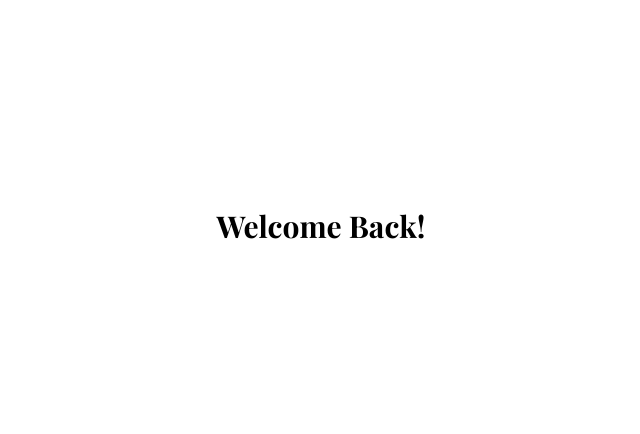
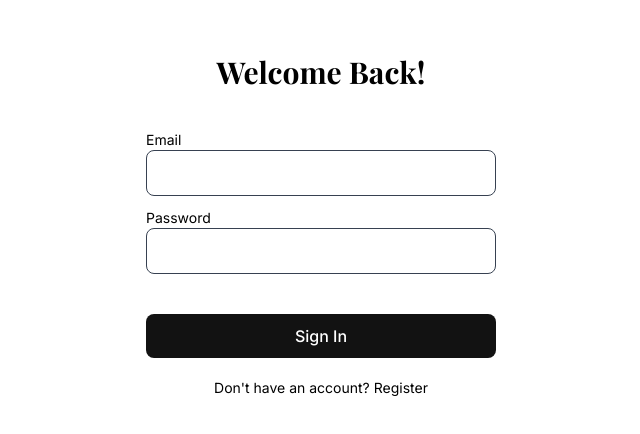
Before and after one commit to Aori297/blogapp, a React (Vite) app in the folder client/: page /login in a window 1280 px wide. Shown: the part 174-608 px from the top of the page, without its empty margins (319-959 px from the left). Built offline with nearby package versions, Linux system fonts and the light colour scheme; the HTML template or start-up script is replaced by a standard one; a web font is replaced by a local one.

Commit message:
vite-jsconfig-paths and made login page

```diff
--- a/client/package.json
+++ b/client/package.json
@@ -30,6 +30,7 @@
     "eslint-plugin-react-refresh": "^0.4.7",
     "postcss": "^8.4.40",
     "tailwindcss": "^3.4.7",
-    "vite": "^5.3.4"
+    "vite": "^5.3.4",
+    "vite-jsconfig-paths": "^2.0.1"
   }
 }
--- a/client/src/componenets/forms/Button.jsx
+++ b/client/src/componenets/forms/Button.jsx
@@ -0,0 +1,10 @@
+import { forwardRef } from "react";
+import clsx from 'clsx';
+
+const Button = forwardRef(({className, childern, ...props}, ref) => {
+  return <button className={clsx('bg-dark hover:bg-dark/80 transition text-white font-medium rounded-lg h-11 flex items-center justify-center',className)} {...props} ref={ref}/>;
+})
+
+Button.displayName = 'Button';
+
+export default Button;
--- a/client/src/pages/HomePage.jsx
+++ b/client/src/pages/HomePage.jsx
@@ -1,6 +1,9 @@
+import Button from '@/componenets/forms/Button'
+import Input from '@/componenets/forms/Input'
 import React from 'react'
 import { Link } from 'react-router-dom'
-import Input from '../componenets/forms/Input'
+
+
 
 const HomePage = () => {
   return (
@@ -8,6 +11,7 @@ const HomePage = () => {
       <h1 className="text-3xl text-[#023047] font-bold">Home Page</h1>
       <Link to ='/login'>Login</Link>
       <Input placeholder='Name' />
+      <Button>Click Me!</Button>
     </div>
 
   )
--- a/client/src/pages/LoginPage.jsx
+++ b/client/src/pages/LoginPage.jsx
@@ -1,11 +1,67 @@
+import Button from '@/componenets/forms/Button'
+import Input from '@/componenets/forms/Input'
+import * as Yup from 'yup'
+import { yupResolver } from '@hookform/resolvers/yup'
+import { useForm } from 'react-hook-form'
+import {Field, Label } from '@headlessui/react'
 import React from 'react'
+import { Link } from 'react-router-dom'
+
+const formSchema = Yup.object().shape({
+  email:Yup.string().required("Email is required").email("Please provide a valid email address"),
+  password:Yup.string().required("password is required")
+})
 
 const LoginPage = () => {
+
+  const {
+    register,
+    handleSubmit,
+    formState: { errors },
+  } =useForm({
+    defaultValues: {
+      email: '',
+      password: ''
+    },
+    resolver: yupResolver(formSchema),
+  })
+
+  const onSubmit = async values =>{
+    console.log(values)
+  }
+
   return (
-    <div className='h-screen flex items-center justify-center'>
+    <div className='h-screen flex items-center justify-center flex-col'>
       <h1 className='font-play text-3xl font-bold'>Welcome Back!</h1>
 
-      <form className="mt-10"> </form>
+      <form onSubmit={handleSubmit(onSubmit)} className="mt-10 w-[350px] space-y-3">
+        <Field className='flex flex-col space y-1'>
+          <Label className='text-sm'>Email</Label>
+          <Input type='email' {...register('email')}/>
+        </Field>
+
+        <Field className='flex flex-col space y-1'>
+          <Label className='text-sm'>Password</Label>
+          <Input type='password' {...register('password')}/>
+        </Field>
+
+        <Button type="submit" className = 'w-full !mt-10'>
+          Sign In
+        </Button>
+
+      </form>
+
+      <div className='mt-5'>
+        <p className='text-sm'>
+          Don't have an account?{' '}
+          <Link
+            to='/register'
+            className='hover:underline'>
+            Register
+          </Link>
+        </p>
+      </div>
+
     </div>
   )
 }
--- a/client/vite.config.js
+++ b/client/vite.config.js
@@ -1,9 +1,10 @@
 import { defineConfig } from "vite";
 import react from "@vitejs/plugin-react";
+import jsconfigPaths from "vite-jsconfig-paths";
 
 // https://vitejs.dev/config/
 export default defineConfig({
-  plugins: [react()],
+  plugins: [react(), jsconfigPaths()],
 
   server: {
     port: 3000,
```
Also changed, not shown: client/jsconfig.json (added, +7 -0 lines), 1 other file (tests, documents, lock files or other folders).
